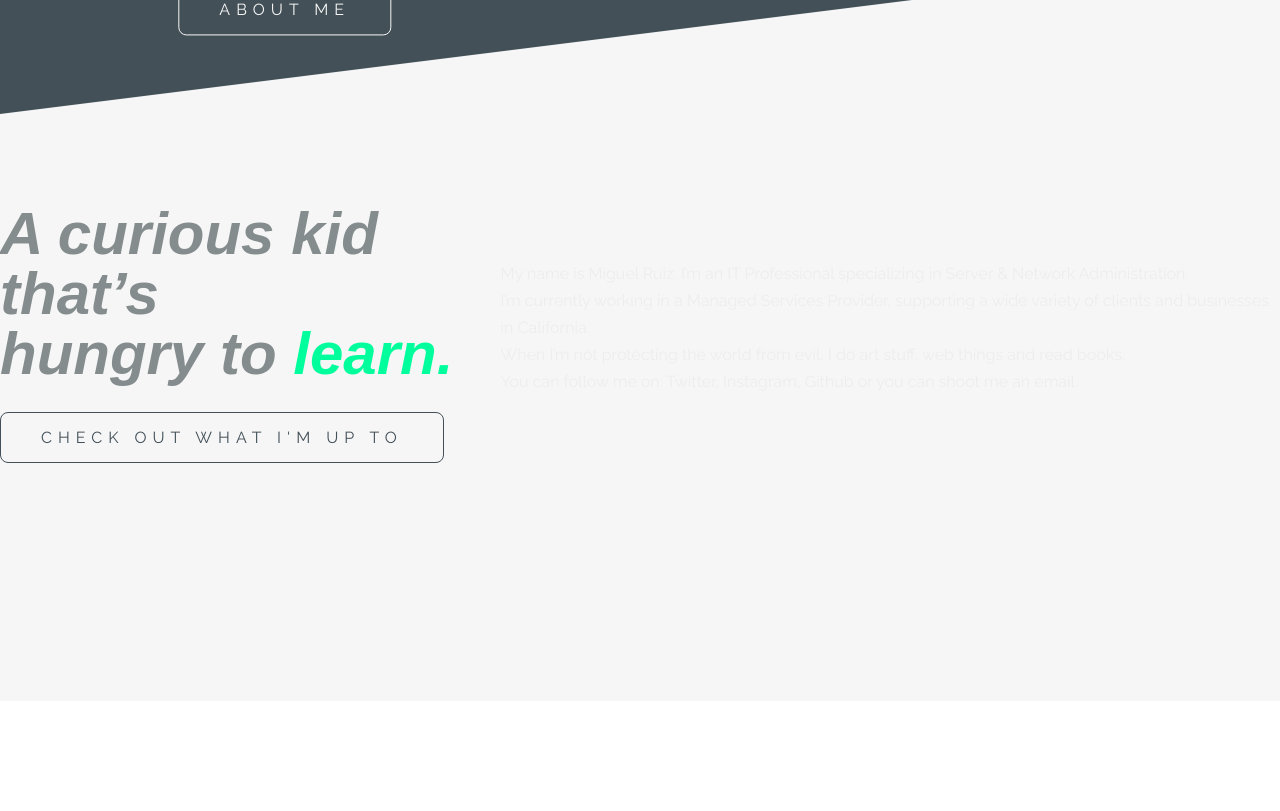
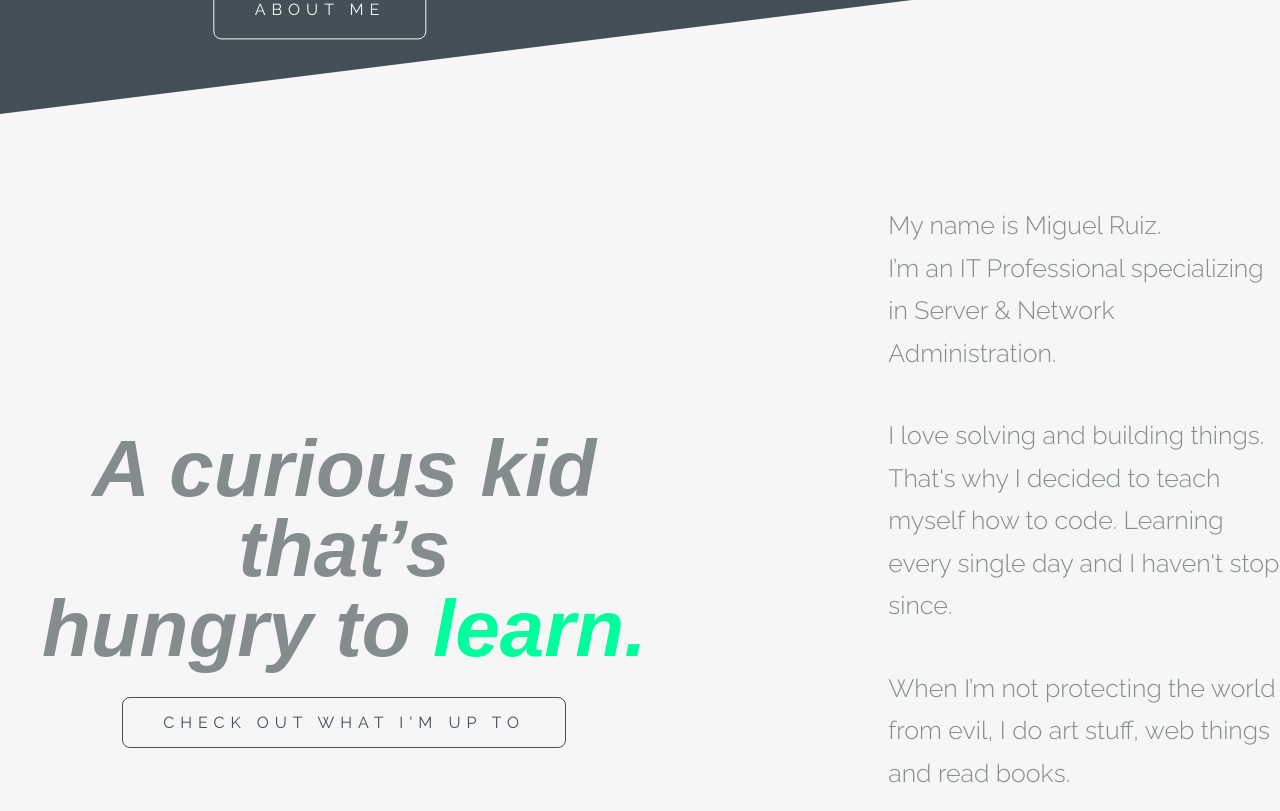
Before and after one commit to MigzRuiz/Landing-Page, a website: page index.html in a window 1280 px wide. Shown: the part 646-1457 px from the top of the page. Before the commit the page ends 1347 px from the top, so only its background shows below. Drawn offline with Linux system fonts and the light colour scheme; a web font is replaced by a local one.

Commit message:
Adding styles for the about section

```diff
--- a/index.html
+++ b/index.html
@@ -33,7 +33,7 @@
                 <h1 class="heading-primary">IT</h1>
                 <h1 class="heading-primary">Dev</h1>
                 <h1 class="heading-primary u-margin-bottom-medium">Art</h1>
-                <a href="#" class="btn btn-white">about me</a>
+                <a href="#section-about" class="btn btn-white">about me</a>
             </div>
         </header>
 
@@ -42,21 +42,24 @@
                 <div class="about__textbox-1">
                     <h2 class="heading-secondary">A curious kid that’s</h2>
                     <h2 class="heading-secondary u-margin-bottom-medium">hungry to <span>learn.</span></h2>
-                    <a href="#" class="btn btn-dark">Check out what I'm up to</a>
+                    <a href="#" class="btn btn-dark" id="section-about">Check out what I'm up to</a>
                 </div>
                 <div class="about__textbox-2">
-                    <div class="about__info-1">
-                        My name is Miguel Ruiz. I’m an IT Professional specializing in Server & Network Administration.
+                    <div class="about__info u-margin-bottom-medium">
+                        My name is Miguel Ruiz. <span class="next-line">I’m an <span class="textline">IT Professional</span> specializing in Server & Network Administration.</span>
                     </div>
-                    <div class="about__info-2">
-                        I’m currently working in a Managed Services Provider, supporting a wide variety of clients and businesses in California.
+
+                    <div class="about__info  u-margin-bottom-medium">
+                        I love solving and building things. That's why I decided to teach myself how to code. Learning every single day and I haven't stop since.
+                        <!--I’m currently working in a Managed Services Provider, supporting a wide variety of clients and businesses in California.-->
                     </div>
-                    <div class="about__info-3">
+                    <div class="about__info u-margin-bottom-medium">
                         When I’m not protecting the world from evil, I do art stuff, web things and read books.
                     </div>
-                    <div class="about__info-4">
-                        You can follow me on: Twitter, Instagram, Github or you can shoot me an email.
+                    <div class="about__info">
+                        You can follow me on: Twitter, LinkedIn, Github, Codepen or you can shoot me an email.
                     </div>
+
                 </div>
             </section>
 
--- a/sass/abstracts/_variables.scss
+++ b/sass/abstracts/_variables.scss
@@ -20,3 +20,4 @@
 
 //Font Size
 $default-font-size: 1.6rem;
+$big-font-size: 2.5rem;
--- a/sass/base/_typography.scss
+++ b/sass/base/_typography.scss
@@ -49,10 +49,19 @@ ul {
     font-family: 'adobe-caslon-pro', sans-serif;
     font-weight: 600;
     font-style: italic;
-    font-size: 6rem;
+    font-size: 8rem;
     line-height: 1;
 
     span{
         color: var(--color-primary);
     }
 }
+
+//About Section Styles
+.section-about {
+    .about__info {
+        color: var(--color-secondary-2);
+        font-size: $big-font-size;
+        font-weight: 200;
+    }
+}
--- a/sass/components/_button.scss
+++ b/sass/components/_button.scss
@@ -18,6 +18,11 @@
                     border .2s;
         transform-origin: right;
         z-index: 10;
+    }
+
+    &:active,
+    &:focus {
+        outline: none;
     }
 
     //Creating the Sliding Animation
--- a/sass/layout/_header.scss
+++ b/sass/layout/_header.scss
@@ -70,5 +70,11 @@
         left: 25%;
         top: 60%;
         transform: translate(-50%, -50%);
+        display: flex;
+        flex-direction: column;
+
+        a {
+            align-self: center;
+        }
     }
 }
--- a/sass/main.scss
+++ b/sass/main.scss
@@ -5,6 +5,7 @@
 @import "base/utilities";
 
 @import "components/button";
+@import "components/textline";
 
 @import "layout/header";
 
--- a/sass/pages/_home.scss
+++ b/sass/pages/_home.scss
@@ -7,7 +7,16 @@
     align-items: center;
     justify-content: center;
 
-    .about__textbox1 {
+    .about__textbox-1 {
         text-align: center;
     }
+    .about__textbox-2 {
+        width: 42rem;
+        margin-left: 20rem;
+        .about__info {
+            .next-line {
+                display: block;
+            }
+        }
+    }
 }
```
Also changed, not shown: css/style.css, sass/components/_textline.scss (added).
